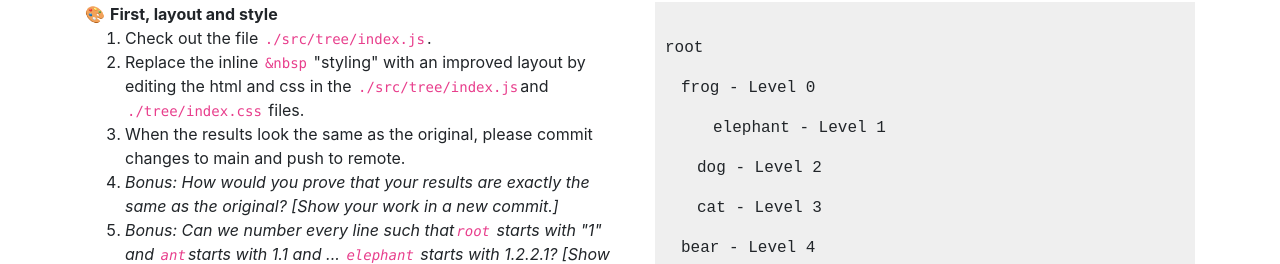
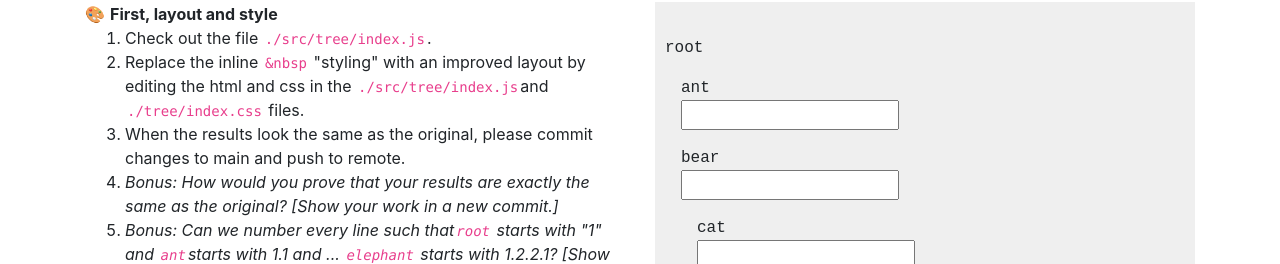
Before and after one commit to kikiondo117/QC, a React (Create React App) app: page / in a window 1280 px wide. Shown: the part 536-800 px from the top of the page. Built offline with nearby package versions, Linux system fonts and the light colour scheme.

Commit message:
Feauture: Add new element with the selected spaces

```diff
--- a/src/tree/index.js
+++ b/src/tree/index.js
@@ -7,8 +7,20 @@ export default function Tree() {
   const spaceRef = React.useRef();
   const [data, setData] = React.useState(null);
 
+  const handleOnSubmit = (event) => {
+    event.preventDefault();
+    const spaces = event.target.elements[0].name;
+    const value = event.target.elements[0].value;
+
+    setData((prevValue) => {
+      return [...prevValue, `${value}, ${spaces}`];
+    });
+
+    event.target.reset();
+  };
+
   React.useEffect(() => {
-    setData(dataJson);
+    setData(dataJson.values);
   }, []);
 
   if (!data) return <div>No data</div>;
@@ -17,11 +29,15 @@ export default function Tree() {
     <div className="tree">
       <span ref={spaceRef}>&nbsp;</span>
       <p>root</p>
-      {data.values.reverse().map((value, key) => {
+      {data.map((value, key) => {
         const formatData = value.split(",");
         return (
           <p key={value} style={{ marginLeft: `calc(${formatData[1]}px * 4)` }}>
-            {formatData[0]} - Level {key}
+            {formatData[0]}
+            <br />
+            <form onSubmit={handleOnSubmit}>
+              <input name={formatData[1]}></input>
+            </form>
           </p>
         );
       })}
```
